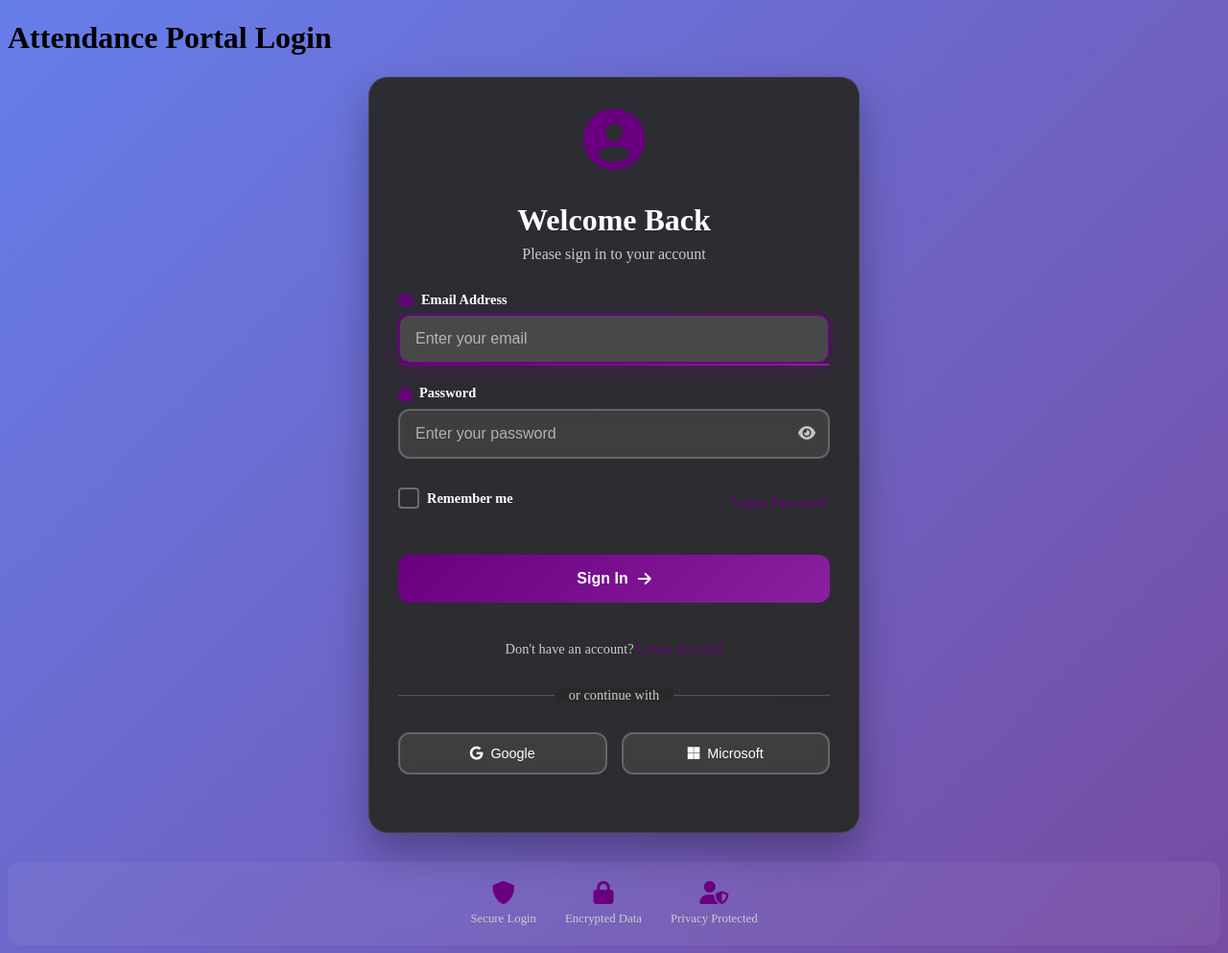
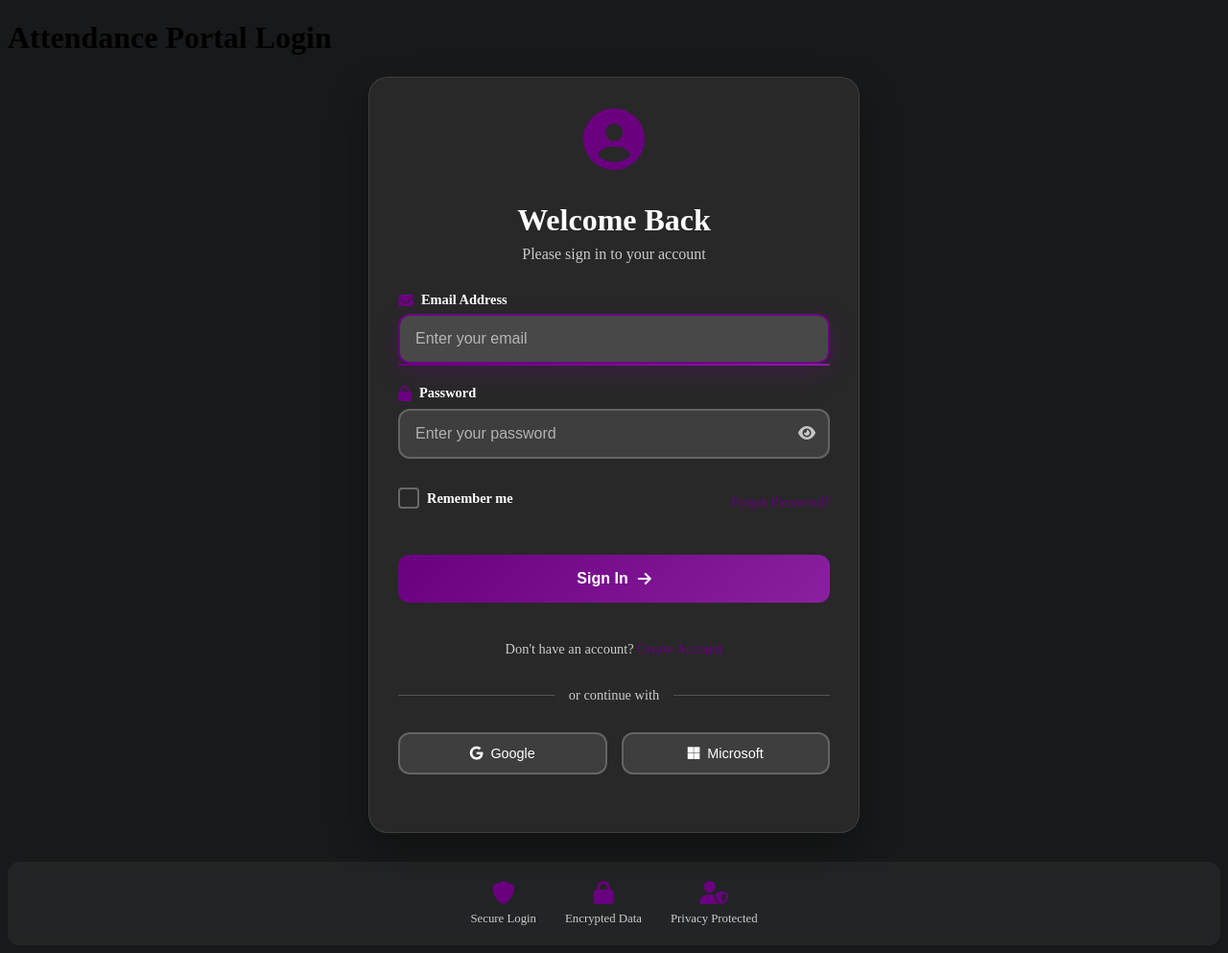
Before and after one commit to RohitSadavarti/smartone, a Flask app: page /login in a window 1280 px wide. Shown: the whole page at 96% size. Run offline with Flask 3, Linux system fonts and the light colour scheme; some libraries are stand-ins or nearby versions.

Commit message:
Update login.css

```diff
--- a/attendance-app/backend/static/login.css
+++ b/attendance-app/backend/static/login.css
@@ -1,6 +1,6 @@
 /* Login Page Specific Styles */
 .login-page {
-    background: linear-gradient(135deg, #667eea 0%, #764ba2 100%);
+    background: #18191a;
     min-height: 100vh;
 }
 
```
